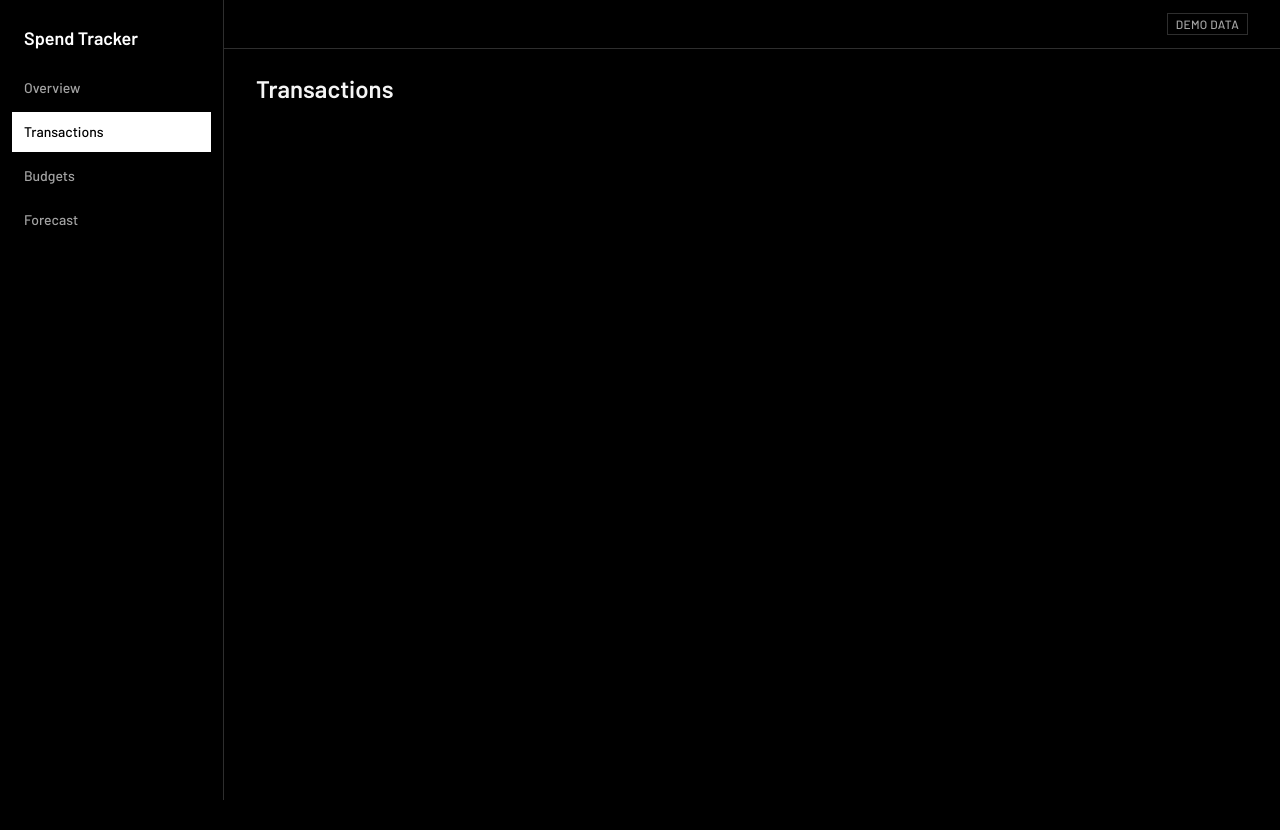
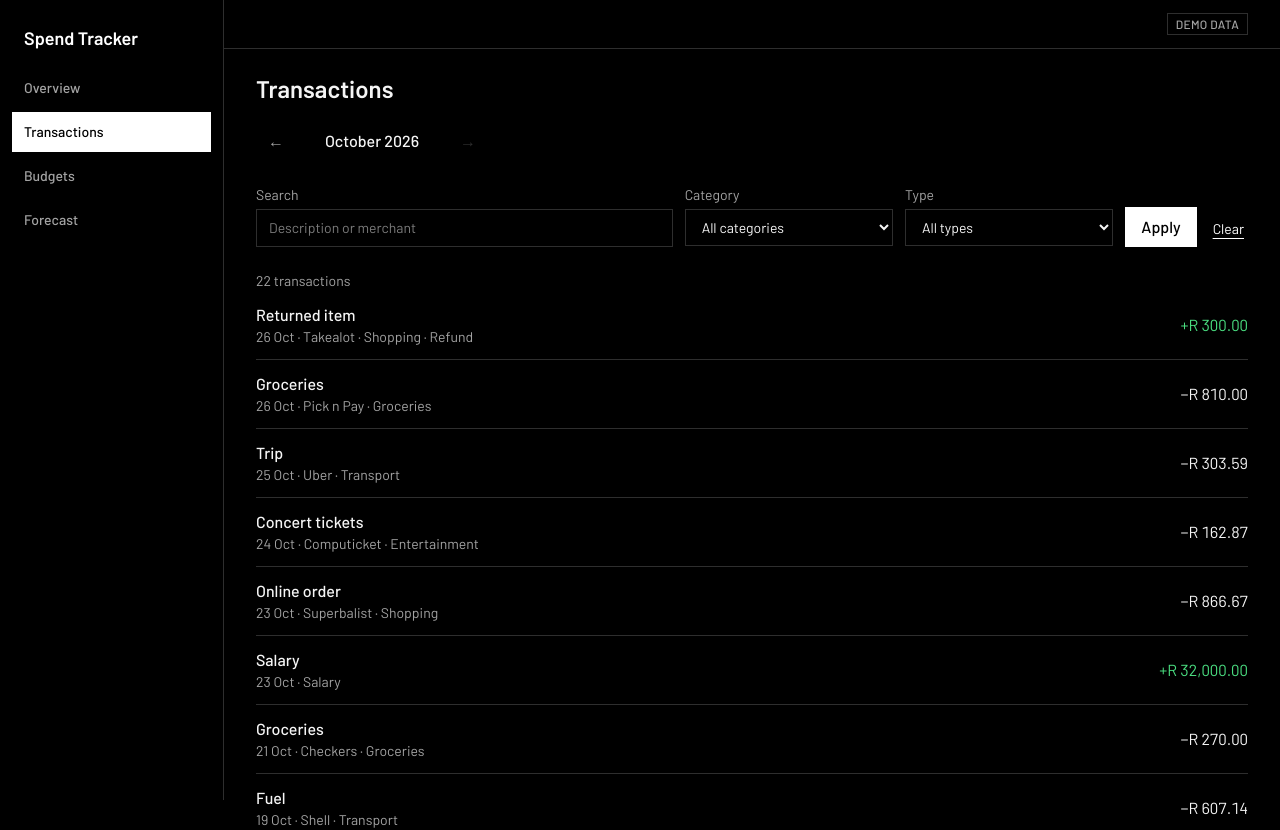
Before and after one commit to CMadiope/spend-tracker, a Next.js app: page /transactions in a window 1280 px wide. Shown: the top 830 px of the page. Before the commit the page ends 800 px from the top, so only its background shows below. Built offline with nearby package versions, Linux system fonts and the light colour scheme.

Commit message:
feat(transactions): recent transactions and explorer

```diff
--- a/app/page.tsx
+++ b/app/page.tsx
@@ -1,8 +1,10 @@
+import Link from "next/link";
 import { connection } from "next/server";
 import { Suspense } from "react";
 import { CategoryBars } from "@/components/charts/category-bars";
 import { TrendChart } from "@/components/charts/trend-chart";
 import { KpiCards, KpiCardsSkeleton } from "@/components/dashboard/kpi-cards";
+import { TransactionList } from "@/components/transactions/transaction-list";
 import { MonthPicker } from "@/components/ui/month-picker";
 import { today } from "@/lib/dates/clock";
 import { availablePeriods, getDemoData } from "@/lib/data/repository";
@@ -12,6 +14,7 @@ import {
   spendingTrend,
   summarisePeriod,
 } from "@/lib/spending/spending";
+import { filterTransactions } from "@/lib/transactions/filter";
 
 async function Overview({
   searchParams,
@@ -37,6 +40,28 @@ async function Overview({
           categories={categoryBreakdown(data.transactions, period)}
         />
       </div>
+      <section
+        aria-labelledby="recent-heading"
+        className="border border-border bg-surface p-4"
+      >
+        <div className="flex items-baseline justify-between gap-4">
+          <h2 id="recent-heading" className="font-semibold">
+            Recent transactions
+          </h2>
+          <Link
+            href={`/transactions?month=${period}`}
+            className="text-link text-sm"
+          >
+            View all
+          </Link>
+        </div>
+        <TransactionList
+          transactions={filterTransactions(data.transactions, period, {}).slice(
+            0,
+            5,
+          )}
+        />
+      </section>
     </div>
   );
 }
--- a/app/transactions/page.tsx
+++ b/app/transactions/page.tsx
@@ -1,7 +1,54 @@
 import type { Metadata } from "next";
+import { connection } from "next/server";
+import { Suspense } from "react";
+import { TransactionFilters } from "@/components/transactions/transaction-filters";
+import { TransactionList } from "@/components/transactions/transaction-list";
+import { MonthPicker } from "@/components/ui/month-picker";
+import { today } from "@/lib/dates/clock";
+import { availablePeriods, getDemoData } from "@/lib/data/repository";
+import { resolveMonth } from "@/lib/params/month";
+import {
+  filterTransactions,
+  parseTransactionFilters,
+} from "@/lib/transactions/filter";
 
 export const metadata: Metadata = { title: "Transactions" };
 
-export default function TransactionsPage() {
-  return <h1 className="text-2xl font-semibold">Transactions</h1>;
+async function Transactions({
+  searchParams,
+}: Pick<PageProps<"/transactions">, "searchParams">) {
+  const params = await searchParams;
+  await connection();
+  const data = getDemoData(today());
+  const periods = availablePeriods(data);
+  const period = resolveMonth(params.month, periods);
+  const filters = parseTransactionFilters(params);
+  const results = filterTransactions(data.transactions, period, filters);
+
+  return (
+    <div className="flex flex-col gap-6">
+      <MonthPicker period={period} periods={periods} basePath="/transactions" />
+      <TransactionFilters period={period} filters={filters} />
+      <section aria-labelledby="results-heading">
+        <h2 id="results-heading" className="text-sm text-muted">
+          {results.length}{" "}
+          {results.length === 1 ? "transaction" : "transactions"}
+        </h2>
+        <TransactionList transactions={results} />
+      </section>
+    </div>
+  );
 }
+
+export default function TransactionsPage({
+  searchParams,
+}: PageProps<"/transactions">) {
+  return (
+    <div className="flex flex-col gap-4">
+      <h1 className="text-2xl font-semibold">Transactions</h1>
+      <Suspense fallback={<p className="text-muted">Loading transactions…</p>}>
+        <Transactions searchParams={searchParams} />
+      </Suspense>
+    </div>
+  );
+}
--- /dev/null
+++ b/components/transactions/transaction-filters.tsx
@@ -0,0 +1,88 @@
+import Link from "next/link";
+import { expenseCategories, incomeCategories } from "@/lib/data/schemas";
+import { categoryLabels } from "@/lib/data/categories";
+import {
+  type TransactionFilters as Filters,
+  transactionTypes,
+} from "@/lib/transactions/filter";
+
+const typeLabels: Record<(typeof transactionTypes)[number], string> = {
+  expense: "Expenses",
+  refund: "Refunds",
+  income: "Income",
+  transfer: "Transfers",
+};
+
+const fieldClass =
+  "w-full border border-border bg-background px-3 py-2 text-text";
+
+export function TransactionFilters({
+  period,
+  filters,
+}: {
+  period: string;
+  filters: Filters;
+}) {
+  return (
+    <form
+      action="/transactions"
+      className="grid gap-3 sm:grid-cols-2 lg:grid-cols-[2fr_1fr_1fr_auto]"
+    >
+      <input type="hidden" name="month" value={period} />
+      <label className="flex flex-col gap-1 text-sm">
+        <span className="text-muted">Search</span>
+        <input
+          type="search"
+          name="q"
+          defaultValue={filters.q}
+          placeholder="Description or merchant"
+          className={fieldClass}
+        />
+      </label>
+      <label className="flex flex-col gap-1 text-sm">
+        <span className="text-muted">Category</span>
+        <select
+          name="category"
+          defaultValue={filters.category ?? ""}
+          className={fieldClass}
+        >
+          <option value="">All categories</option>
+          {[...expenseCategories, ...incomeCategories].map((category) => (
+            <option key={category} value={category}>
+              {categoryLabels[category]}
+            </option>
+          ))}
+        </select>
+      </label>
+      <label className="flex flex-col gap-1 text-sm">
+        <span className="text-muted">Type</span>
+        <select
+          name="type"
+          defaultValue={filters.type ?? ""}
+          className={fieldClass}
+        >
+          <option value="">All types</option>
+          {transactionTypes.map((type) => (
+            <option key={type} value={type}>
+              {typeLabels[type]}
+            </option>
+          ))}
+        </select>
+      </label>
+      <div className="flex items-end gap-3">
+        <button
+          type="submit"
+          className="bg-accent px-4 py-2 font-medium text-accent-text"
+        >
+          Apply
+        </button>
+        <Link
+          href={`/transactions?month=${period}`}
+          className="text-link px-1 py-2 text-sm"
+        >
+          Clear
+        </Link>
+      </div>
+    </form>
+  );
+}
--- /dev/null
+++ b/components/transactions/transaction-list.tsx
@@ -0,0 +1,62 @@
+import type { Transaction } from "@/interfaces/domain";
+import { categoryLabels } from "@/lib/data/categories";
+import { formatDayMonth } from "@/lib/dates/format";
+import { formatCents } from "@/lib/money/format";
+
+function isMoneyIn(t: Transaction): boolean {
+  return (
+    t.type === "income" ||
+    t.type === "refund" ||
+    (t.type === "transfer" && t.direction === "in")
+  );
+}
+
+function details(t: Transaction): string {
+  const parts = [formatDayMonth(t.date)];
+  if ("merchant" in t && t.merchant) parts.push(t.merchant);
+  parts.push(t.type === "transfer" ? "Transfer" : categoryLabels[t.category]);
+  if (t.type === "refund") parts.push("Refund");
+  return parts.join(" · ");
+}
+
+export function TransactionList({
+  transactions,
+}: {
+  transactions: Transaction[];
+}) {
+  if (transactions.length === 0) {
+    return (
+      <p className="py-8 text-center text-sm text-muted">
+        No transactions found.
+      </p>
+    );
+  }
+
+  return (
+    <ul className="divide-y divide-border">
+      {transactions.map((t) => {
+        const moneyIn = isMoneyIn(t);
+        return (
+          <li
+            key={t.id}
+            className="flex items-center justify-between gap-4 py-3"
+          >
+            <div className="min-w-0">
+              <p className="truncate font-medium">{t.description}</p>
+              <p className="truncate text-sm text-muted">{details(t)}</p>
+            </div>
+            <p
+              className={`shrink-0 tabular-nums ${moneyIn ? "text-money-in" : ""}`}
+            >
+              <span className="sr-only">
+                {moneyIn ? "Money in" : "Money out"}
+              </span>
+              {moneyIn ? "+" : "−"}
+              {formatCents(t.amountCents)}
+            </p>
+          </li>
+        );
+      })}
+    </ul>
+  );
+}
--- a/lib/data/seed.ts
+++ b/lib/data/seed.ts
@@ -77,11 +77,12 @@ function splitCents(total: number, parts: number): number[] {
   return amounts;
 }
 
-function spreadDays(count: number, lastDay: number): number[] {
-  if (count === 1) return [lastDay];
-  return Array.from(
-    { length: count },
-    (_, i) => 1 + Math.round((i * (lastDay - 1)) / (count - 1)),
+function spreadDays(count: number, lastDay: number, offset: number): number[] {
+  return Array.from({ length: count }, (_, i) =>
+    Math.min(
+      Math.max(Math.round(((i + 1) * lastDay) / count) - offset, 1),
+      lastDay,
+    ),
   );
 }
 
@@ -205,14 +206,12 @@ function categoryTransactions(
   const transactions: Transaction[] = [];
   const percents = MONTHLY_PERCENT_OF_BUDGET[monthIndex];
 
-  for (const [category, merchants] of Object.entries(MERCHANTS) as [
-    ExpenseCategory,
-    Merchant[],
-  ][]) {
+  const entries = Object.entries(MERCHANTS) as [ExpenseCategory, Merchant[]][];
+  for (const [index, [category, merchants]] of entries.entries()) {
     const total =
       ((CATEGORY_BUDGETS[category] ?? 0) * (percents[category] ?? 0)) / 100;
     const amounts = splitCents(total, merchants.length);
-    const days = spreadDays(merchants.length, lastDay);
+    const days = spreadDays(merchants.length, lastDay, index);
     merchants.forEach(({ merchant, description }, i) => {
       transactions.push({
         id: `${period}-${category}-${i + 1}`,
--- /dev/null
+++ b/lib/transactions/filter.ts
@@ -0,0 +1,60 @@
+import { z } from "zod";
+import type { Transaction } from "@/interfaces/domain";
+import { expenseCategories, incomeCategories } from "@/lib/data/schemas";
+import { transactionsInPeriod } from "@/lib/spending/spending";
+
+export const transactionTypes = [
+  "expense",
+  "refund",
+  "income",
+  "transfer",
+] as const;
+
+const filterSchema = z.object({
+  category: z.enum([...expenseCategories, ...incomeCategories]).optional(),
+  type: z.enum(transactionTypes).optional(),
+  q: z.string().trim().max(100).optional(),
+});
+
+export type TransactionFilters = z.infer<typeof filterSchema>;
+
+const first = (value: string | string[] | undefined) =>
+  (Array.isArray(value) ? value[0] : value) || undefined;
+
+export function parseTransactionFilters(
+  params: Record<string, string | string[] | undefined>,
+): TransactionFilters {
+  const raw = {
+    category: first(params.category),
+    type: first(params.type),
+    q: first(params.q),
+  };
+  const result = filterSchema.safeParse(raw);
+  if (result.success) return result.data;
+  return {
+    category: filterSchema.shape.category.safeParse(raw.category).data,
+    type: filterSchema.shape.type.safeParse(raw.type).data,
+    q: filterSchema.shape.q.safeParse(raw.q).data,
+  };
+}
+
+export function filterTransactions(
+  transactions: readonly Transaction[],
+  period: string,
+  { category, type, q }: TransactionFilters,
+): Transaction[] {
+  const query = q?.toLowerCase();
+  return transactionsInPeriod(transactions, period)
+    .filter((t) => !type || t.type === type)
+    .filter((t) => !category || ("category" in t && t.category === category))
+    .filter((t) => {
+      if (!query) return true;
+      const merchant = "merchant" in t ? (t.merchant ?? "") : "";
+      return `${t.description} ${merchant}`.toLowerCase().includes(query);
+    })
+    .sort((a, b) =>
+      a.date === b.date
+        ? b.id.localeCompare(a.id)
+        : b.date.localeCompare(a.date),
+    );
+}
```
Also changed, not shown: 1 other file (tests, documents, lock files or other folders).
